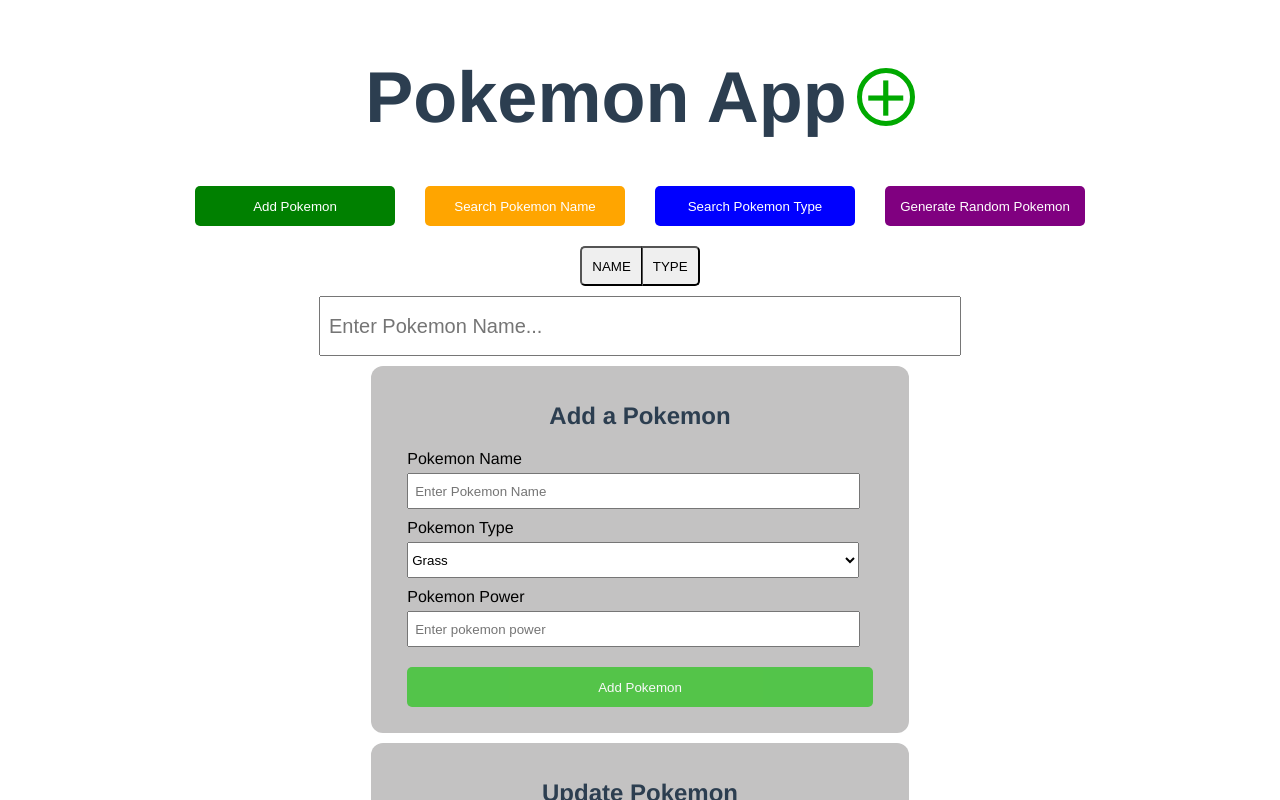
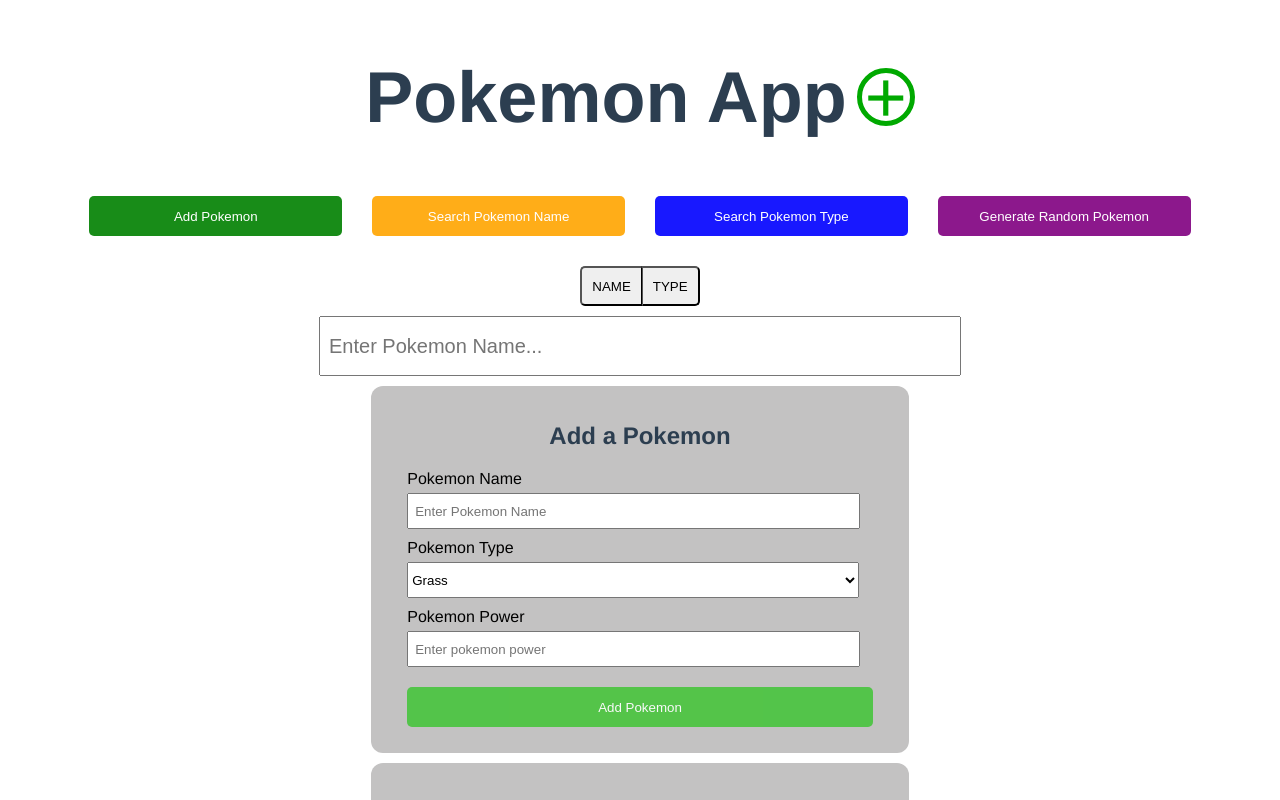
Before and after one commit to Lakshit-Chiranjiv/simple-pokemon-app---vuejs, a Vue app in the folder client/: page / in a window 1280 px wide. Shown: the top 800 px of the page. Built offline with nearby package versions, Linux system fonts and the light colour scheme.

Commit message:
improved button styles

```diff
--- a/client/src/components/OpsPanel.vue
+++ b/client/src/components/OpsPanel.vue
@@ -47,12 +47,22 @@
         text-decoration: none;
         margin: 0 15px;
     }
+
     button{
+        margin: 10px auto;
         height: 40px;
-    width: 200px;
+        width: 20%;
         padding: 10px;
+        border: 0;
         border-radius: 5px;
-    border: 0;
+        color: white;
         cursor: pointer;
+        opacity: 0.9;
+        transition: all 0.5s ease;
+    }
+
+    button:hover{
+        opacity: 1;
+        transform: scale(1.05);
     }
 </style>
```
Lines whose indentation alone changed are shown as unchanged.
